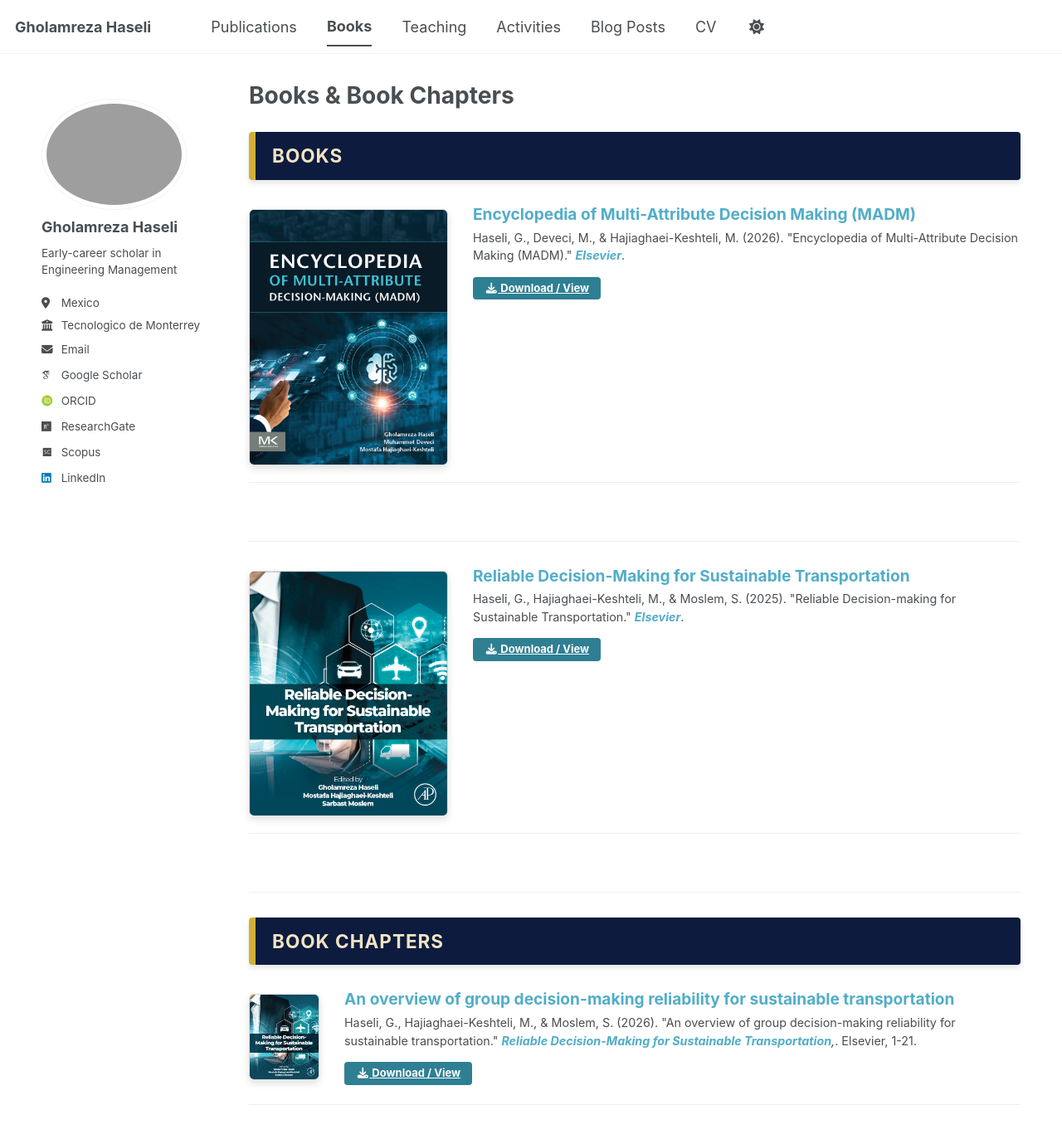
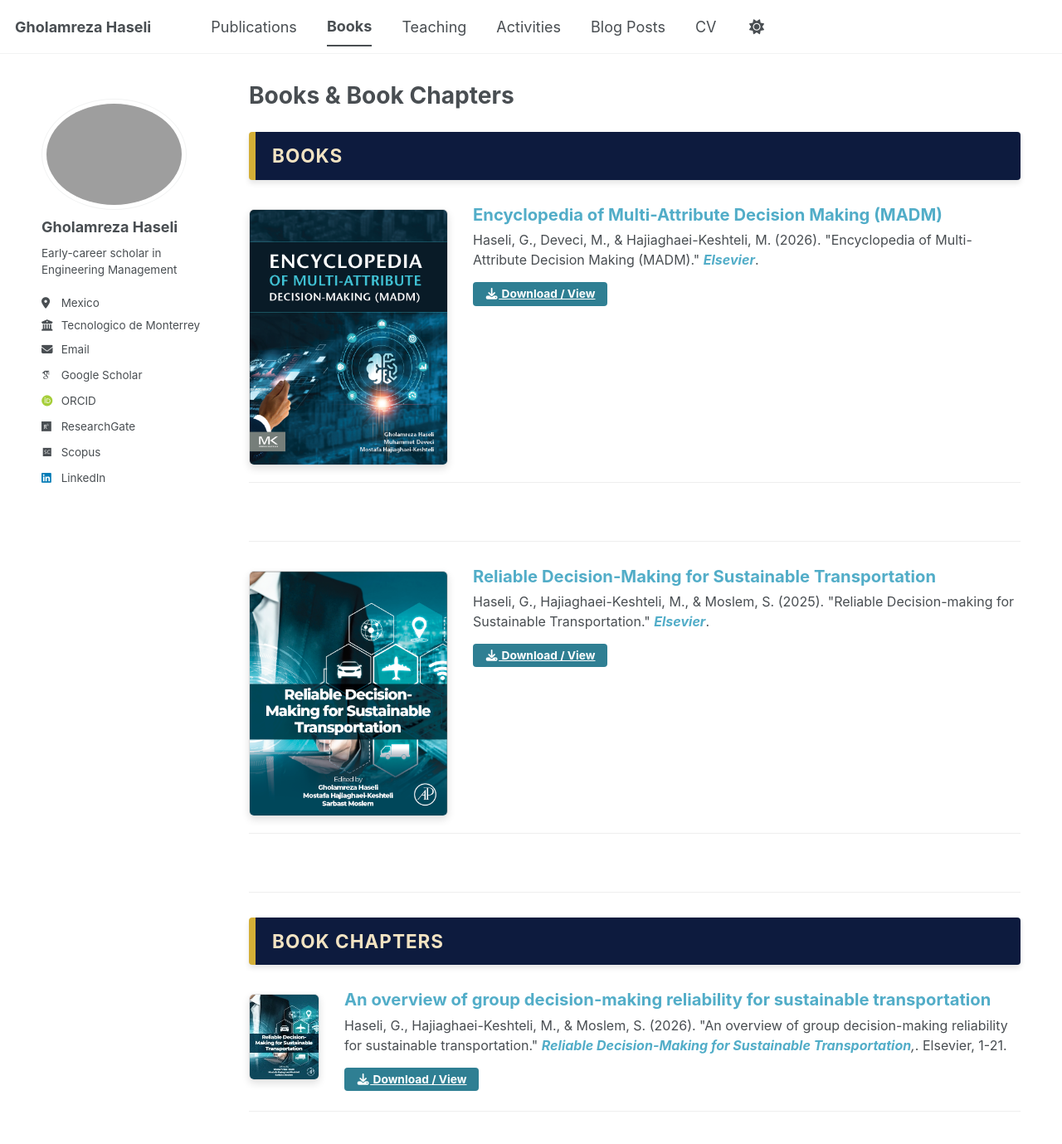
Before and after one commit to Gholamreza-Haseli/Gholamreza-Haseli.github.io, a Jekyll site: the page built from _pages/talks.html, in a window 1280 px wide and 1400 px high. Shown: the top 1379 px of the window at 83% size. Built offline with Jekyll 4.4.1, drawn with Linux system fonts in a browser that asks for light colours; some web fonts are replaced; a script bundle is joined from its source files by our own code; library files that are not in the unit come from our copies.

Commit message:
Update talks.html

```diff
--- a/_pages/talks.html
+++ b/_pages/talks.html
@@ -27,14 +27,16 @@
   /* اصلاح رنگ متن توضیحات و ارجاعات زیر تایتل کتاب */
   .archive__item-excerpt,
   .archive__item-excerpt p,
-  .activity-list,
-  .excerpt-list {
+  .activity-list {
     color: inherit !important; /* ارث‌بری رنگ از تم برای درخشش در تم مشکی */
-    font-size: 0.85em;
+    font-size: 0.90em;
     line-height: 1.2;
     margin-top: 10px;
   }
-
+   .excerpt-list {
+    color: inherit !important;
+    font-size: 0.90em;
+   }
   /* استایل لینک‌های داخل متن (مثل Elsevier) */
   .archive__item-excerpt a {
     color: #inherit !important; /* رنگ آبی ملایم برای لینک‌ها */
```
